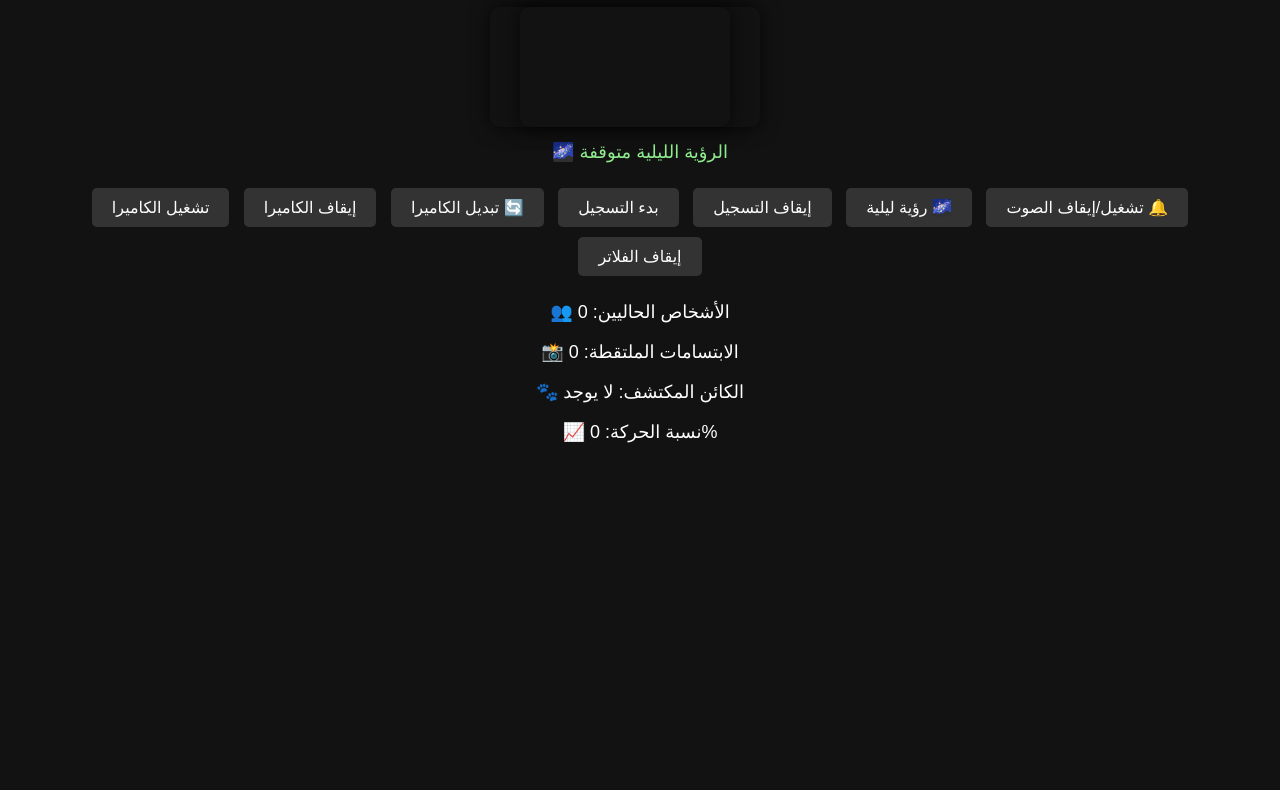
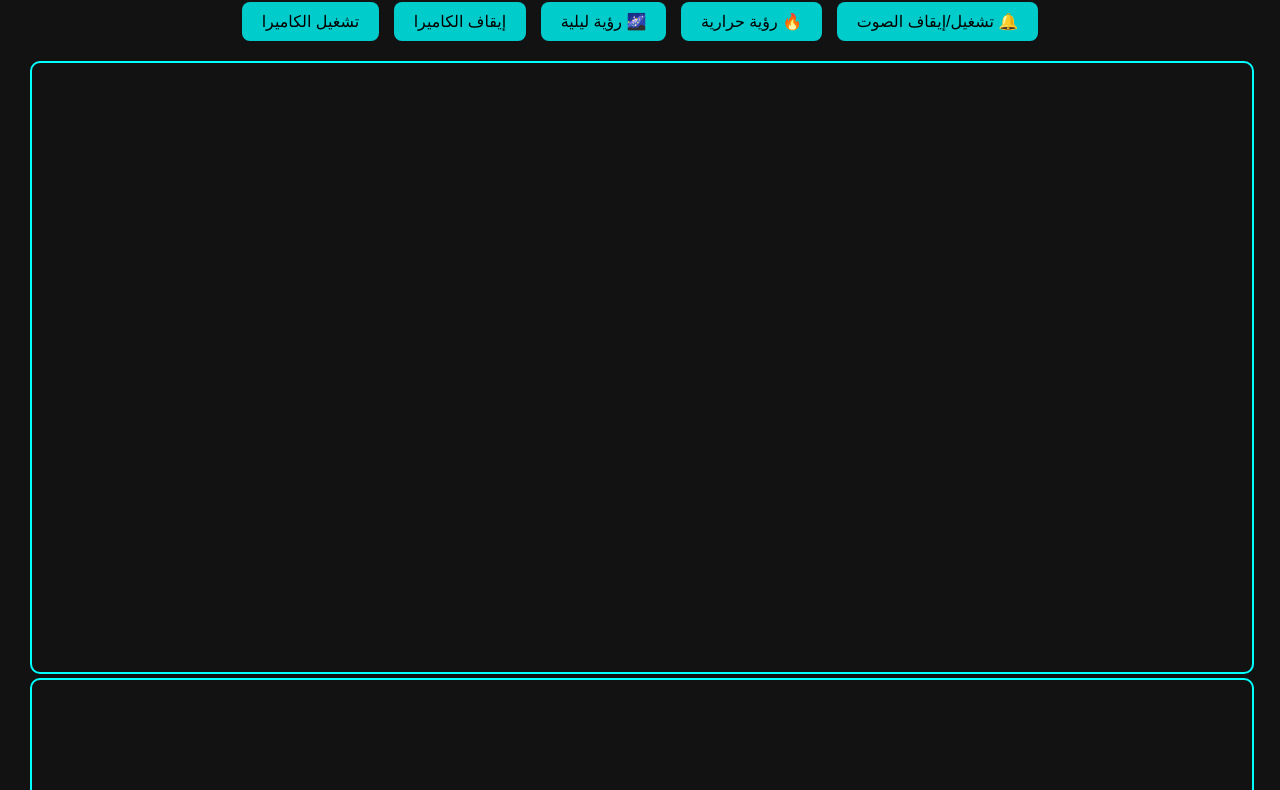
Before and after one commit to asemAlmoshr3/AsemVision, a plain HTML site: page index.html in a window 1280 px wide. Shown: the part 102-892 px from the top of the page. Before the commit the page ends 800 px from the top, so only its background shows below. Drawn offline with Linux system fonts and the light colour scheme.

Commit message:
Add files via upload

```diff
--- a/index.html
+++ b/index.html
@@ -2,27 +2,24 @@
 <html lang="ar">
 <head>
     <meta charset="UTF-8">
-    <title>AsemVision Ultimate - Night Vision</title>
+    <title>AsemVision Ultimate - الرؤية الليلية والحرارية</title>
     <link rel="stylesheet" href="style.css">
 </head>
 <body>
-    <h1>AsemVision Ultimate 🚀 - الرؤية الليلية والكشف الذكي</h1>
+    <h1>AsemVision Ultimate 🚀 - الرؤية الليلية والحرارية</h1>
+    <div class="button-group">
+        <button onclick="startCamera()">تشغيل الكاميرا</button>
+        <button onclick="stopCamera()">إيقاف الكاميرا</button>
+        <button onclick="toggleNightVision()">رؤية ليلية 🌌</button>
+        <button onclick="toggleThermalVision()">رؤية حرارية 🔥</button>
+        <button onclick="toggleAlertSound()">تشغيل/إيقاف الصوت 🔔</button>
+    </div>
     <div class="video-container">
         <video id="videoElement" autoplay muted playsinline></video>
         <canvas id="overlay"></canvas>
     </div>
     <div id="nightVisionStatus" style="margin-top:10px; font-size:18px; color:lightgreen;">
         🌌 الرؤية الليلية متوقفة
-    </div>
-    <div class="button-group">
-        <button onclick="startCamera()">تشغيل الكاميرا</button>
-        <button onclick="stopCamera()">إيقاف الكاميرا</button>
-        <button onclick="toggleCamera()">تبديل الكاميرا 🔄</button>
-        <button onclick="startRecording()">بدء التسجيل</button>
-        <button onclick="stopRecording()">إيقاف التسجيل</button>
-        <button onclick="toggleNightVision()">رؤية ليلية 🌌</button>
-        <button onclick="toggleAlertSound()">تشغيل/إيقاف الصوت 🔔</button>
-        <button onclick="removeFilters()">إيقاف الفلاتر</button>
     </div>
     <div id="infoPanel">
         <p>👥 الأشخاص الحاليين: <span id="currentCount">0</span></p>
--- a/style.css
+++ b/style.css
@@ -3,46 +3,42 @@ body {
     color: white;
     font-family: Arial, sans-serif;
     text-align: center;
-    padding: 20px;
+    padding: 10px;
 }
 
 .video-container {
     position: relative;
-    display: inline-block;
+    width: 98%;
+    margin: 10px auto;
 }
 
 video, canvas {
-    width: 80%;
+    width: 100%;
+    height: auto;
     border-radius: 10px;
-    box-shadow: 0 0 20px rgba(0,0,0,0.7);
-}
-
-canvas {
-    position: absolute;
-    top: 0;
-    left: 0;
+    border: 2px solid cyan;
 }
 
 .button-group {
-    margin-top: 20px;
+    margin-bottom: 15px;
 }
 
 button {
-    background-color: #333;
-    color: white;
+    background-color: #00cccc;
+    color: black;
     border: none;
     padding: 10px 20px;
     margin: 5px;
     font-size: 16px;
-    border-radius: 5px;
+    border-radius: 8px;
     cursor: pointer;
 }
 
 button:hover {
-    background-color: #555;
+    background-color: #00aaaa;
 }
 
 #infoPanel {
-    margin-top: 20px;
+    margin-top: 15px;
     font-size: 18px;
 }
```
